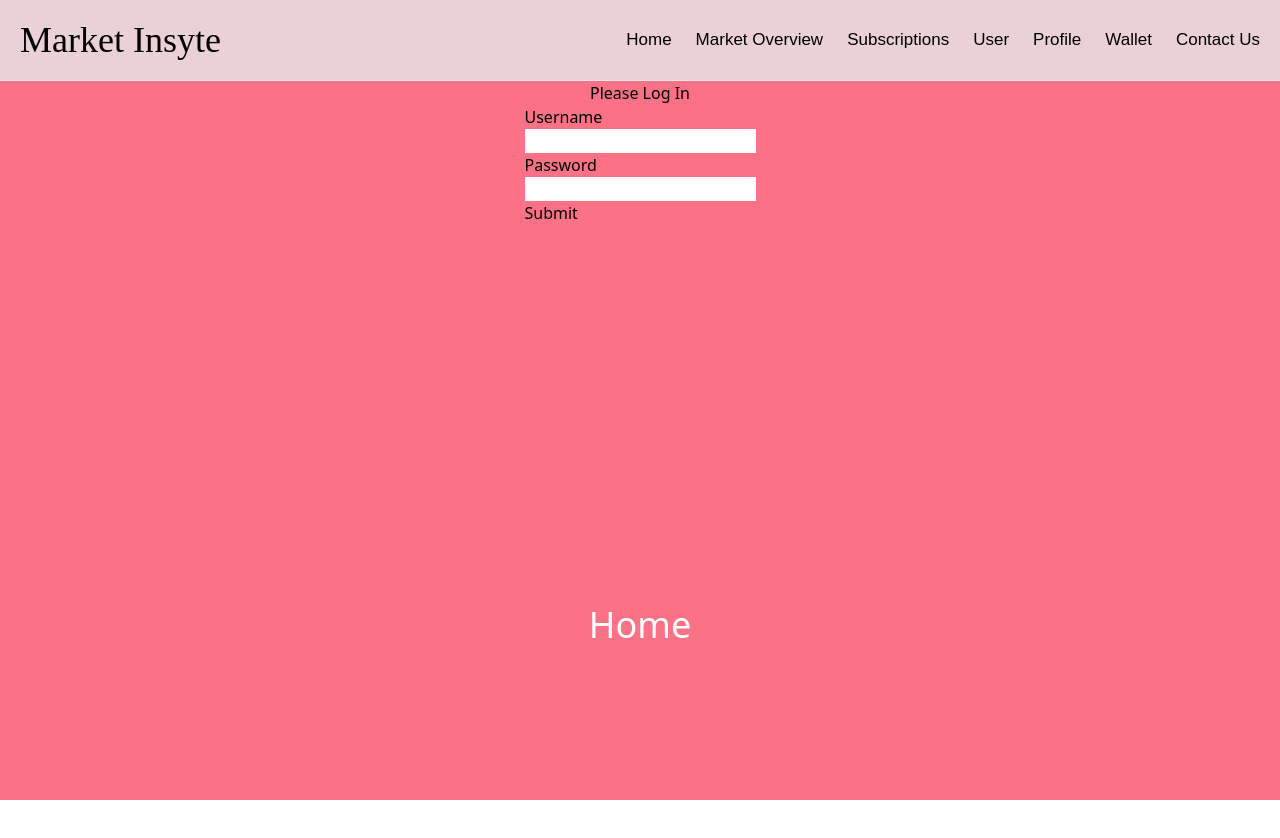
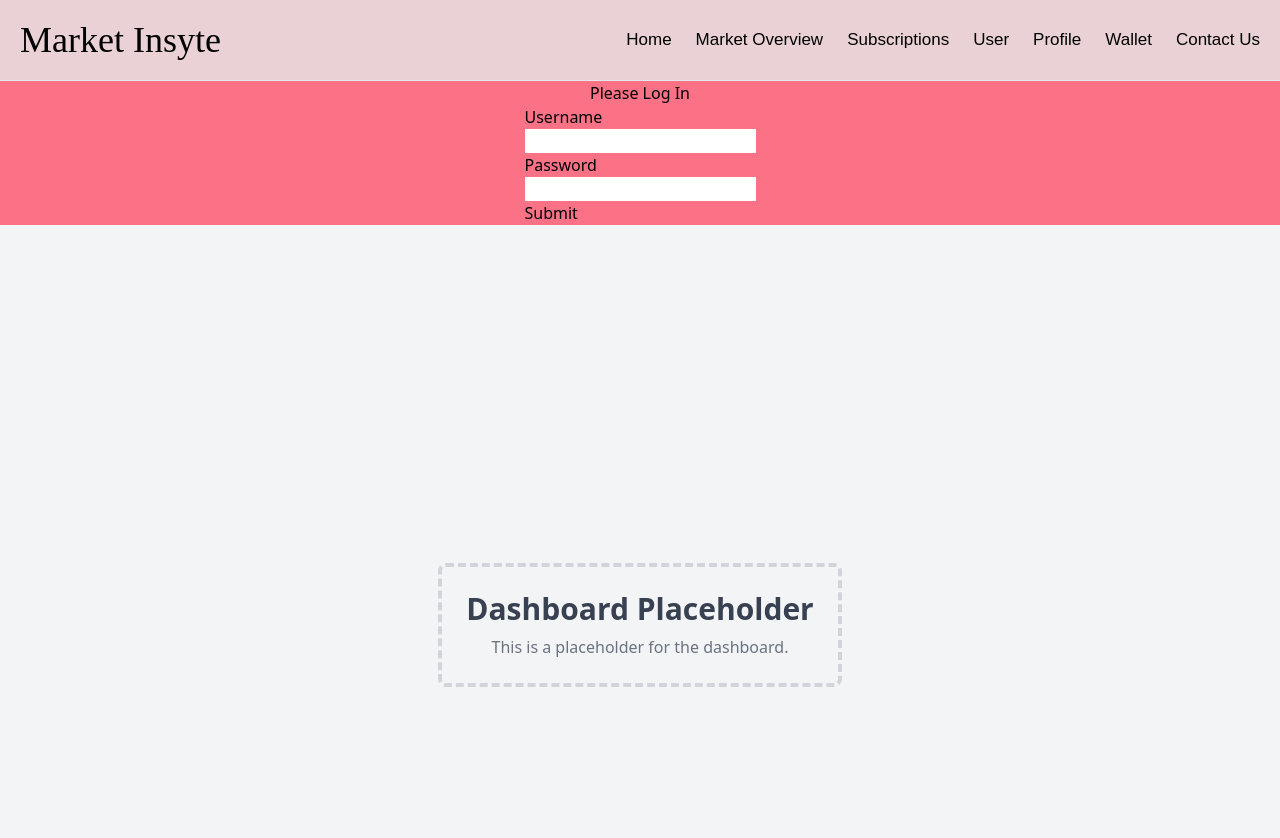
Before and after one commit to yaramala143/IS7000Fall2024, a React (Create React App) app: page / in a window 1280 px wide. Shown: the top 838 px of the page. Built offline with nearby package versions, Linux system fonts and the light colour scheme.

Commit message:
Dashboard Placeholder

```diff
--- a/src/pages/dashboard/Home.js
+++ b/src/pages/dashboard/Home.js
@@ -1,11 +1,16 @@
-import React from 'react'
+import React from 'react';
 
 function Home() {
   return (
-    <div className='text-white flex justify-center items-center w-full h-screen'>
-        <h1 className='text-4xl'>Home</h1>
+    <div className="flex flex-col items-center justify-center w-full h-screen bg-gray-100">
+      <div className="p-6 border-4 border-dashed border-gray-300 rounded-lg text-center">
+        <h1 className="text-3xl font-semibold text-gray-700">Dashboard Placeholder</h1>
+        <p className="text-gray-500 mt-2">
+          This is a placeholder for the dashboard.
+        </p>
+      </div>
     </div>
-  )
+  );
 }
 
-export default Home
+export default Home;
```
